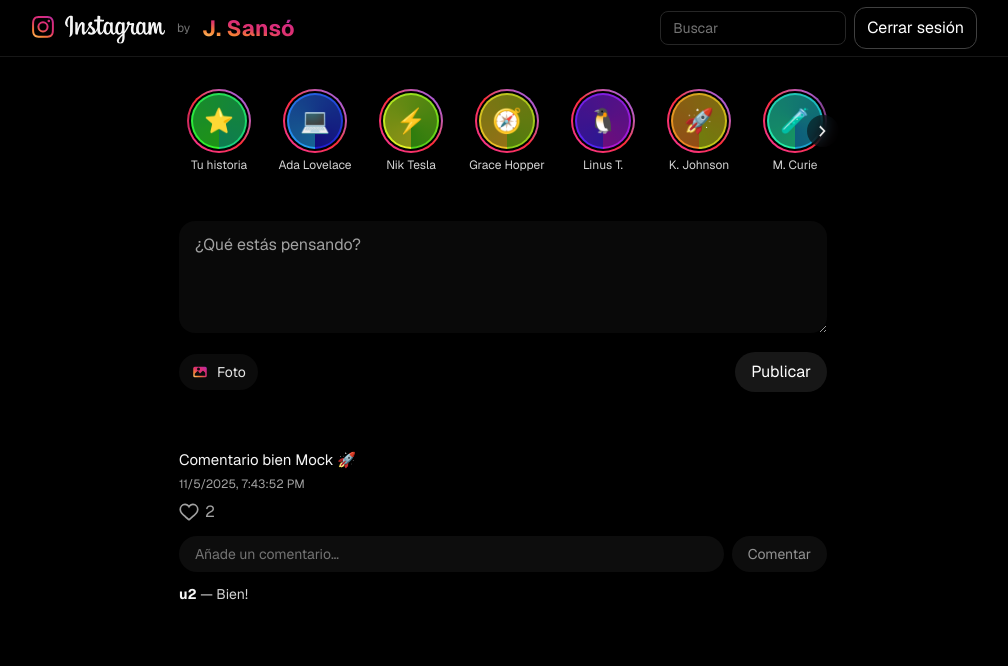
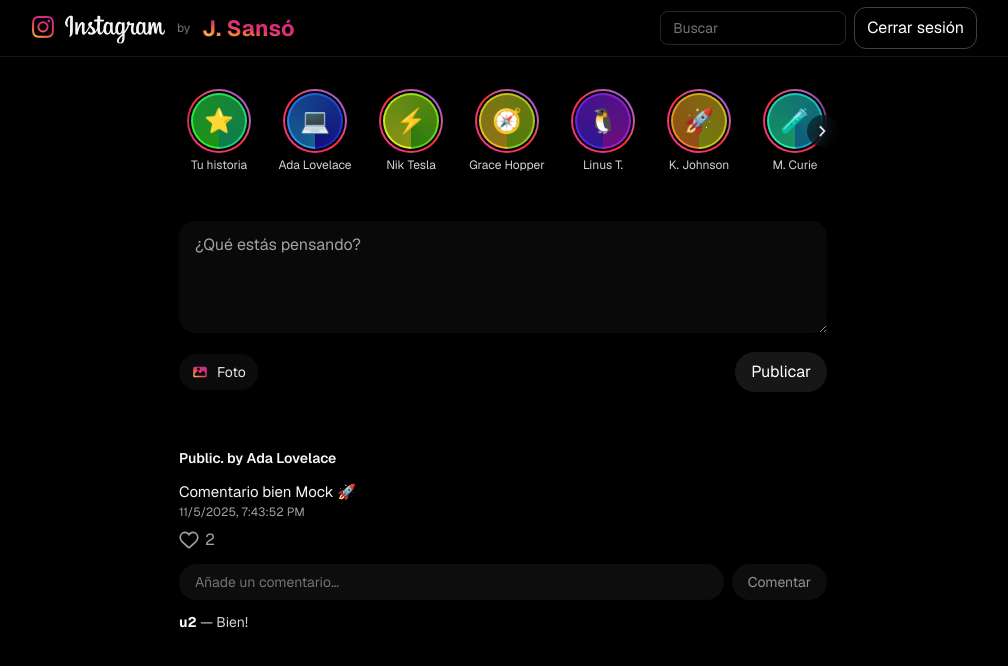
Before and after one commit to jonathansansok/itrock, a Next.js app: page /feed in a window 1280 px wide. Shown: the top 666 px of the page, without its empty margins (137-1145 px from the left). Built offline with nearby package versions, Linux system fonts and the light colour scheme; no server answers; sample sign-in values are in the browser's storage.

Commit message:
modif-readme

```diff
--- a/src/app/feed/page.tsx
+++ b/src/app/feed/page.tsx
@@ -13,7 +13,6 @@
   if (!session) redirect("/login");
 
   const initialPosts = await getInitialPosts();
-
   return (
     <>
       <AppHeader />
--- a/src/components/brand/AppHeader.tsx
+++ b/src/components/brand/AppHeader.tsx
@@ -23,7 +23,6 @@
         </div>
 
         <div className="flex items-center gap-2">
-          {/* placeholder de búsqueda (no funcional por ahora) */}
           <div className="hidden sm:flex items-center rounded-lg border border-neutral-800 bg-black/50 px-3 py-1.5">
             <input
               placeholder="Buscar"
--- a/src/components/molecules/PostCard.tsx
+++ b/src/components/molecules/PostCard.tsx
@@ -14,9 +14,10 @@
 export default function PostCard({ post }: { post: Post }) {
   const d = useDispatch();
   const [text, setText] = useState("");
-
   const currentUser = useSelector((s: RootState) => s.auth.user);
   const isAuth = useSelector((s: RootState) => s.auth.isAuthenticated);
+
+  const author = post.authorName || "Desconocido";
 
   const handleSubmit = (e?: React.FormEvent) => {
     e?.preventDefault();
@@ -37,12 +38,15 @@
   const canComment = isAuth && !!currentUser?.id;
 
   return (
-    <article
-      className={[
-        "rounded-2xl bg-black/50 backdrop-blur-sm",
-        "p-3 sm:p-4",
-      ].join(" ")}
-    >
+    <article className="rounded-2xl bg-black/50 backdrop-blur-sm p-3 sm:p-4">
+      <header className="mb-3 flex items-center justify-between">
+        <div>
+          <div className="text-sm font-semibold text-neutral-100">
+            Public. by {author}
+          </div>
+        </div>
+      </header>
+
       {post.imageUrl && (
         <div className="mb-3">
           <div
@@ -66,11 +70,9 @@
           {post.content}
         </p>
       )}
-
-      <div className="mt-1 text-xs text-neutral-400">
+      <div className="text-xs text-neutral-400">
         {new Date(post.createdAt).toLocaleString()}
       </div>
-
       <div className="mt-2 flex items-center gap-3">
         <HeartButton
           liked={!!post.likedByMe}
--- a/src/components/molecules/PostComposer.tsx
+++ b/src/components/molecules/PostComposer.tsx
@@ -32,6 +32,8 @@
     if (!content && !imageDataUrl) return;
     if (!isAuth || !currentUser?.id) return;
 
+    const authorName = currentUser?.name || currentUser?.email || "Desconocido";
+
     const post: Post = {
       id: crypto.randomUUID(),
       userId: currentUser.id,
@@ -40,6 +42,7 @@
       likes: 0,
       createdAt: new Date().toISOString(),
       comments: [],
+      authorName,
     };
 
     d(addPost(post));
@@ -47,6 +50,7 @@
     setImageDataUrl(null);
     if (fileRef.current) fileRef.current.value = "";
   };
+
 
   return (
     <form
--- a/src/interfaces/domain.ts
+++ b/src/interfaces/domain.ts
@@ -25,4 +25,5 @@
     likedByMe?: boolean;
     createdAt: string;
     comments: Comment[];
+    authorName?: string;
   }
--- a/src/lib/mockDb.ts
+++ b/src/lib/mockDb.ts
@@ -1,5 +1,4 @@
-import { Post, User } from "@/types";
-
+import { Post, User } from "@/interfaces";
 export const users: User[] = [
   { id: "u1", name: "Ada Lovelace", email: "tu@example.com", image: "/avatar1.png" },
   { id: "u2", name: "Jon", email: "jon@example.com", image: "/avatar2.png" },
--- a/src/lib/server/getInitialPosts.ts
+++ b/src/lib/server/getInitialPosts.ts
@@ -1,6 +1,9 @@
 import type { Post } from "@/interfaces";
-import { posts as mockPosts } from "@/lib/mockDb";
+import { posts as mockPosts, users } from "@/lib/mockDb";
 
 export async function getInitialPosts(): Promise<Post[]> {
-  return mockPosts;
+  return mockPosts.map((p) => {
+    const u = users.find((x) => x.id === p.userId);
+    return { ...p, authorName: u?.name || "Desconocido" };
+  });
 }
```
Also changed, not shown: 1 other file (tests, documents, lock files or other folders).
